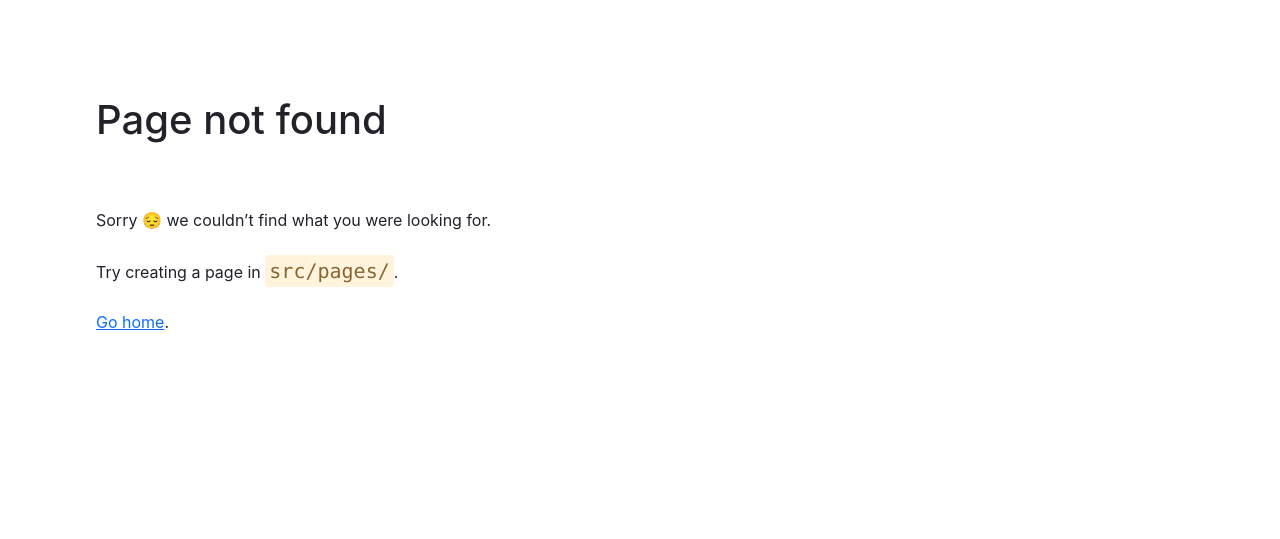
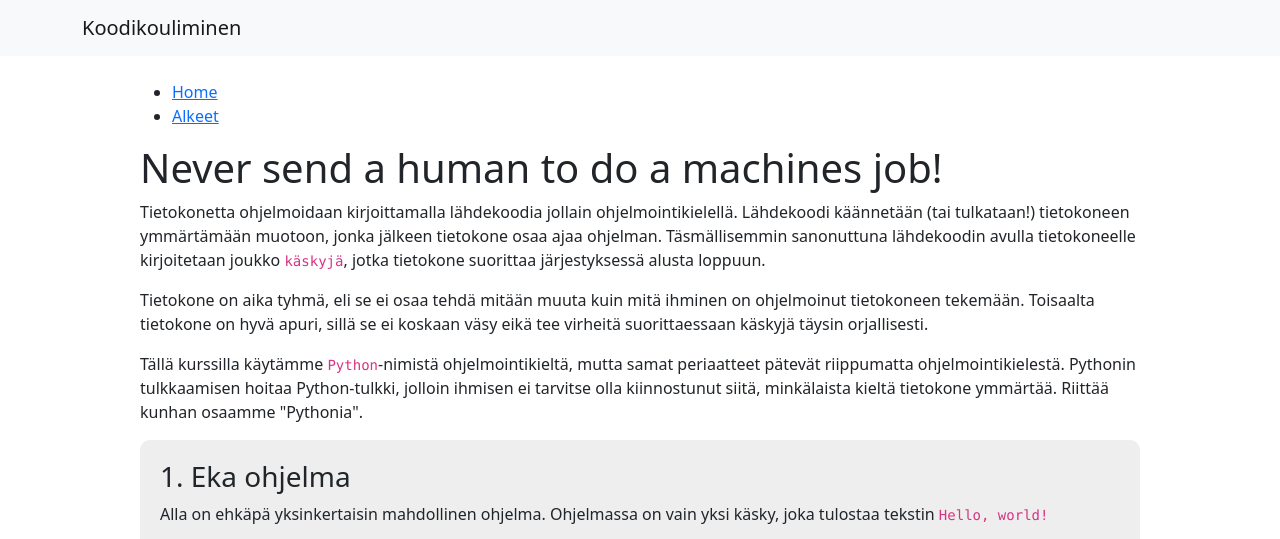
Before and after one commit to pimpbot9000/koodaus, a Gatsby site: page /fundamentals in a window 1280 px wide. Before the commit this address had no page. Shown: the top 539 px of the page. Built offline with nearby package versions, Linux system fonts and the light colour scheme; Gatsby itself is replaced by a stand-in of ours.

Commit message:
Change fundamentals title

```diff
--- a/src/components/layout.js
+++ b/src/components/layout.js
@@ -18,7 +18,7 @@ const Layout = ({ pageTitle, children }) => {
                 <nav>
                     <ul>
                         <li><Link to="/">Home</Link></li>
-                        <li><Link to="/about">About</Link></li>
+                        <li><Link to="/fundamentals">Alkeet</Link></li>
                     </ul>
                 </nav>
                 <main>
```
Also changed, not shown: src/pages/fundamentals.js (renamed from src/pages/about.js).
